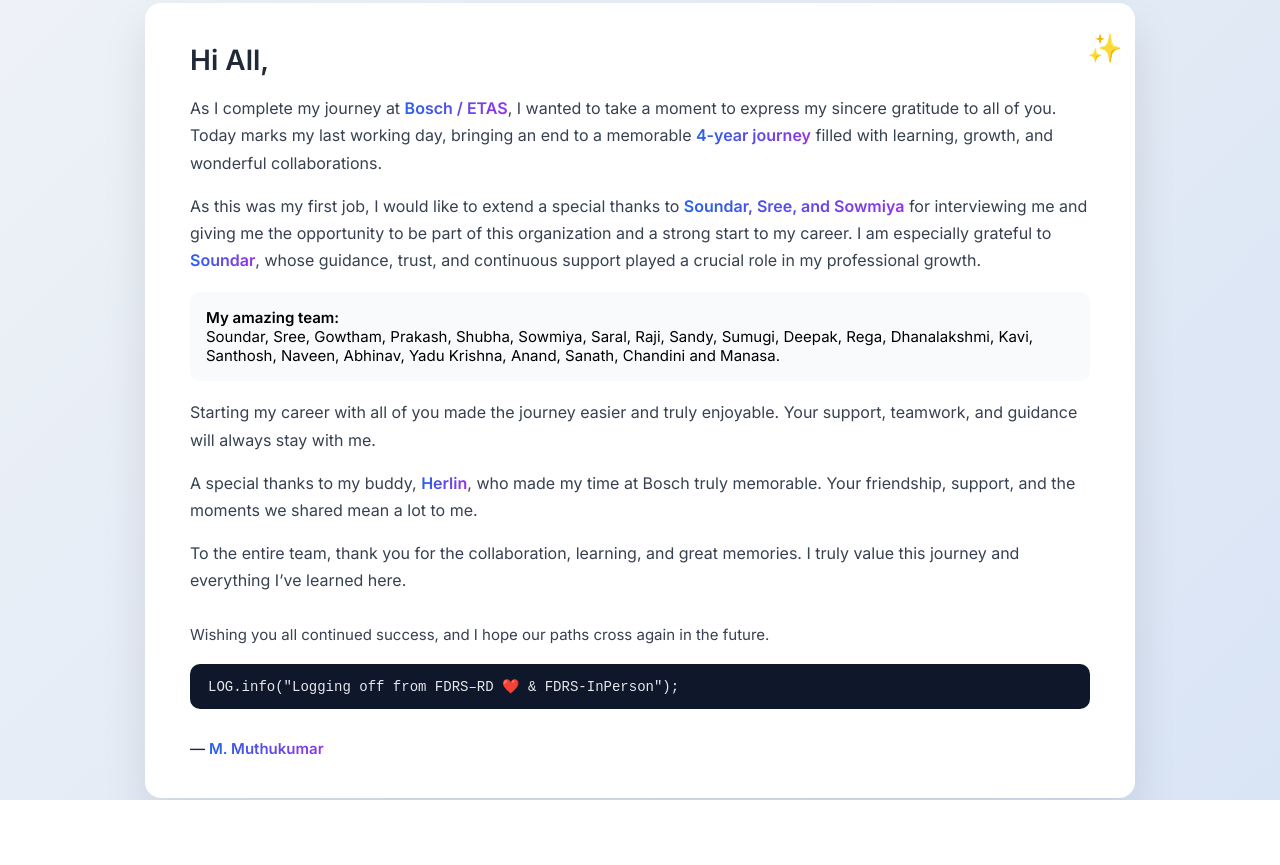
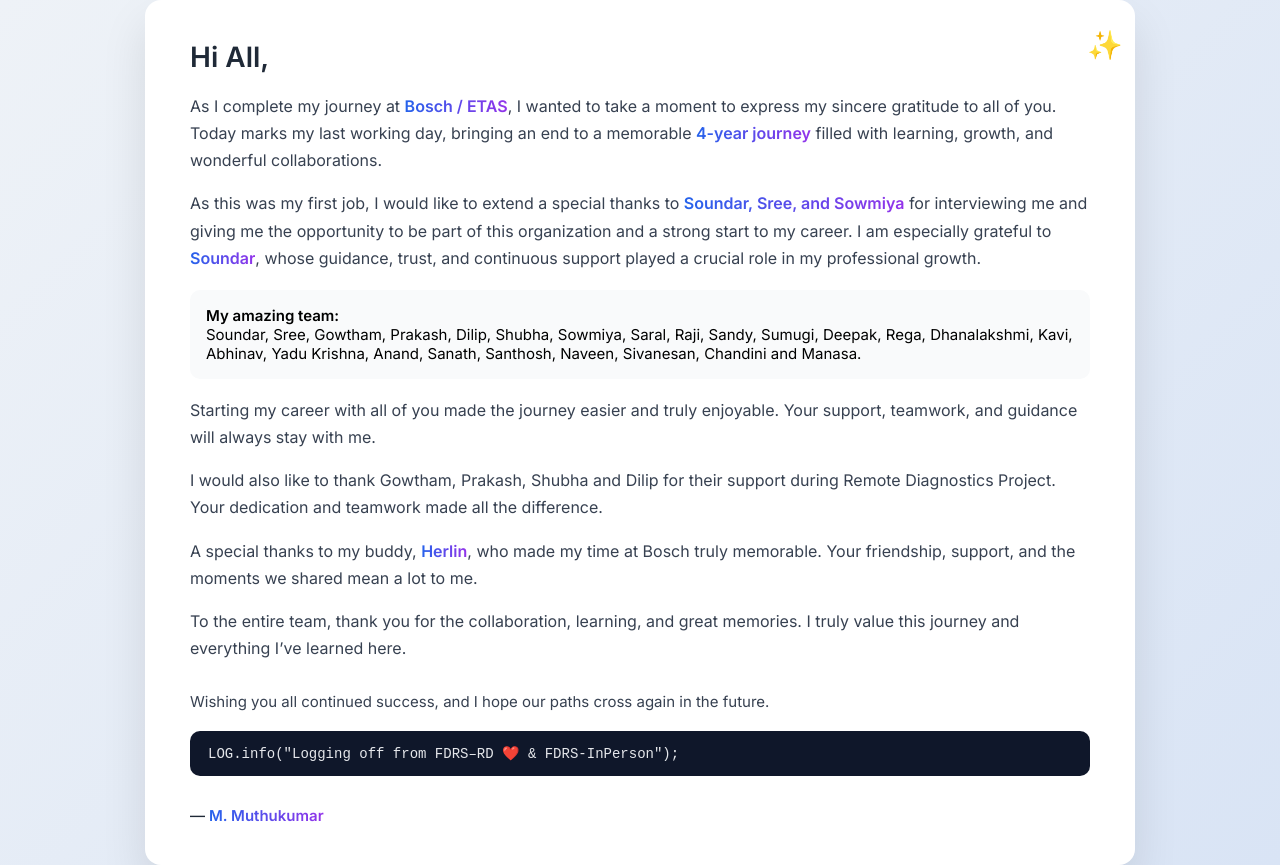
Before and after one commit to muthu39kumar-prog/Sign-Off, a plain HTML site: page index.html in a window 1280 px wide. Before the commit the page ends 800 px from the top, so only its background shows below. Drawn offline with Linux system fonts and the light colour scheme.

Commit message:
Add files via upload

```diff
--- a/index.html
+++ b/index.html
@@ -142,8 +142,8 @@
 
         <div class="names">
             <strong>My amazing team:</strong><br/>
-            Soundar, Sree, Gowtham, Prakash, Shubha, Sowmiya, Saral, Raji, Sandy, Sumugi, Deepak, Rega, Dhanalakshmi,
-            Kavi, Santhosh, Naveen, Abhinav, Yadu Krishna, Anand, Sanath, Chandini and Manasa.
+            Soundar, Sree, Gowtham, Prakash, Dilip, Shubha, Sowmiya, Saral, Raji, Sandy, Sumugi, Deepak, Rega, Dhanalakshmi,
+            Kavi, Abhinav, Yadu Krishna, Anand, Sanath, Santhosh, Naveen, Sivanesan, Chandini and Manasa.
         </div>
 
         <p>
@@ -151,7 +151,12 @@
             Your support, teamwork, and guidance will always stay with me.
         </p>
 
-        <p>
+		<p>
+			I would also like to thank Gowtham, Prakash, Shubha and Dilip for their support during Remote Diagnostics Project.
+			Your dedication and teamwork made all the difference.
+		</p>
+
+		<p>
             A special thanks to my buddy, <span class="highlight">Herlin</span>, who made my time at Bosch truly memorable.
             Your friendship, support, and the moments we shared mean a lot to me.
         </p>
```
